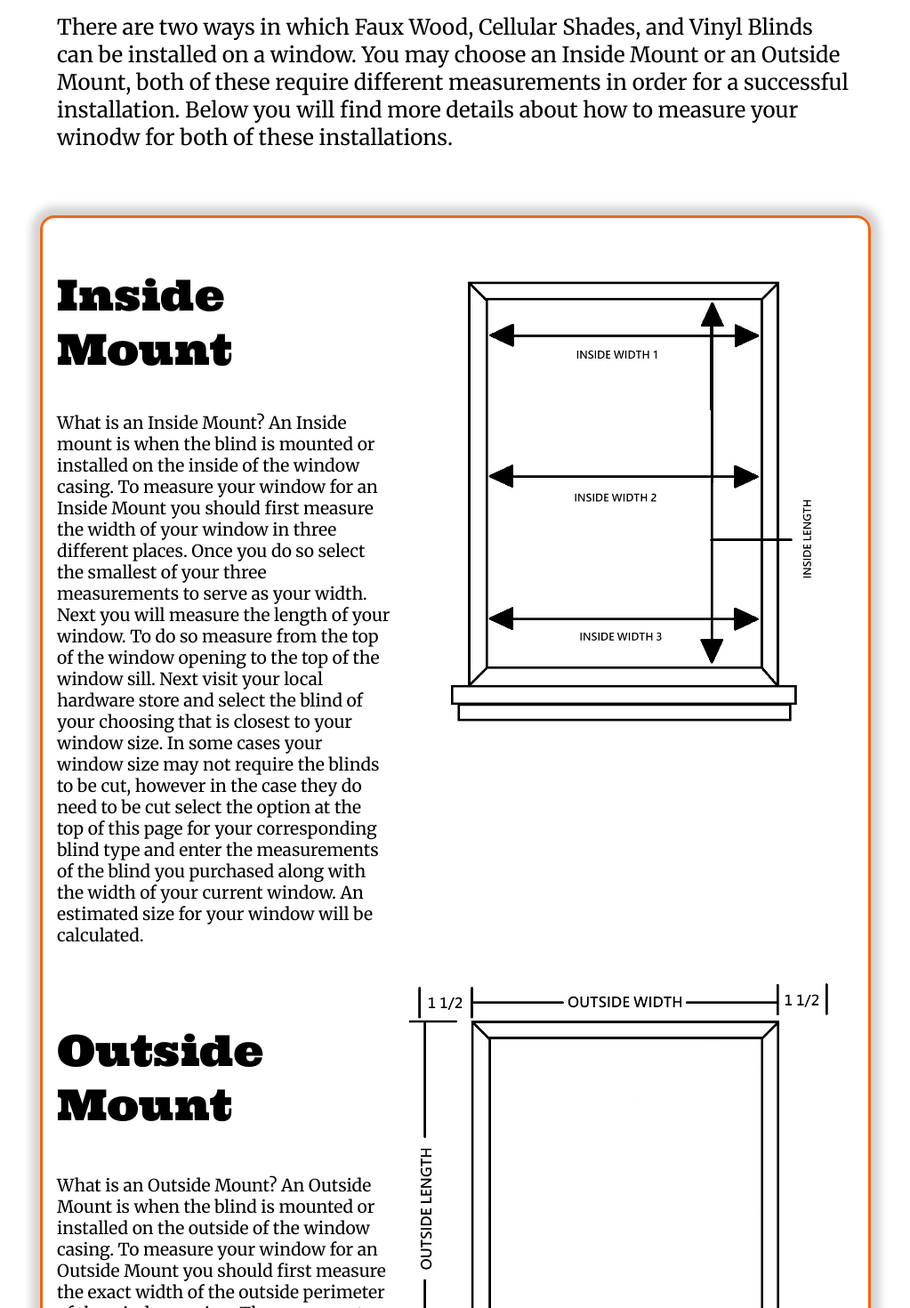
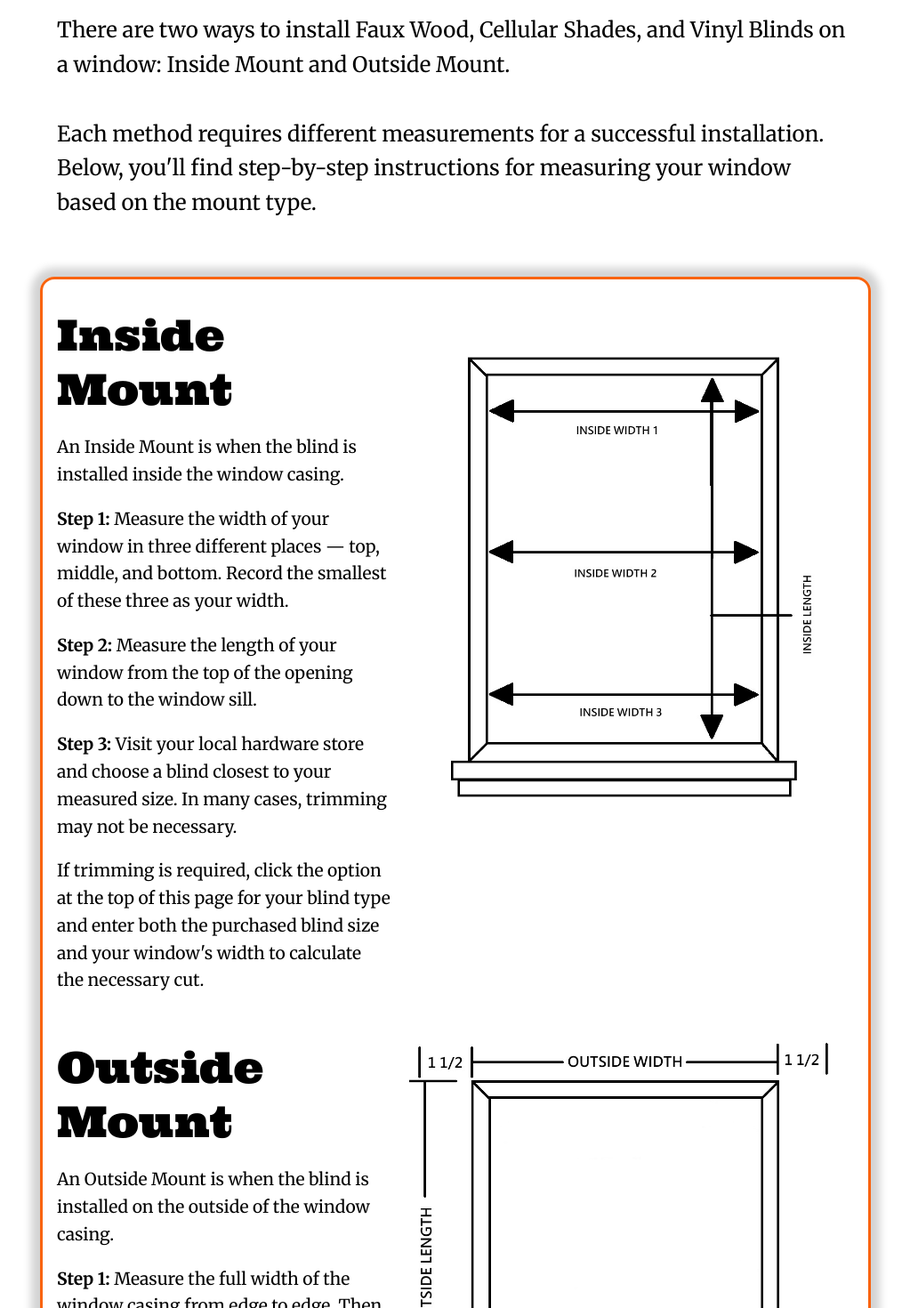
Before and after one commit to Anthony-Ghilardi/ExactBlinds, a React (Create React App) app: page /howto in a window 1280 px wide. Shown: the part 420-1890 px from the top of the page at 89% size, without its empty margins (128-1151 px from the left). Built offline with nearby package versions, Linux system fonts and the light colour scheme.

Commit message:
Button animations and stlying changes

```diff
--- a/src/components/Cellular/cellular.css
+++ b/src/components/Cellular/cellular.css
@@ -108,9 +108,48 @@
     justify-content: center;
     align-items: center;
     margin: 0 auto;
+    margin-bottom: 1rem;
     padding-top: 1rem;
     padding-bottom: 1rem;
     font-family: "Merriweather", serif;
     font-weight: 700;
     font-style: normal;
+    width: 15%;
+    border: solid #f9630d 3px;
+    border-radius: 1rem;
+    box-shadow: 0 0 5px 5px #D3D3D3;
+    cursor: pointer;
 }
+
+.cellular-tape-measure-container {
+    display: flex;
+    flex-direction: column;
+    justify-content: center;
+    align-items: center;
+}
+
+@keyframes fadeOut {
+    from {
+        opacity: 1;
+    }
+    to {
+        opacity: 0;
+    }
+}
+
+.fade-out {
+    animation: fadeOut 0.4s ease-in-out forwards;
+}
+
+@keyframes fadeIn {
+    from {
+        opacity: 0;
+    }
+    to {
+        opacity: 1;
+    }
+}
+
+.fade-in {
+    animation: fadeIn 0.4s ease-in-out forwards;
+}
--- a/src/components/FauxWood/FauxWood.jsx
+++ b/src/components/FauxWood/FauxWood.jsx
@@ -10,6 +10,8 @@ export default function FauxWood() {
   const [DesiredValue, setDesiredValue] = useState("");
   const [Cut, setCut] = useState("");
   const [IsHidden, setIsHidden] = useState(false);
+  const [ToggleAnimation, setToggleAnimation] = useState("fade-out");
+  const [ShouldRenderTape, setShouldRenderTape] = useState(false)
   const [HideResult, setHideResult] = useState(false);
 
   const handleOriginalInput = (event) => {
@@ -120,9 +122,19 @@ export default function FauxWood() {
     console.log(blindCut);
   };
 
-  const toggleHiddenElement = () => {
-    setIsHidden(!IsHidden);
-  };
+  const controlVisibility = () => {
+    if(!IsHidden) {
+      setShouldRenderTape(true);
+      setToggleAnimation("fade-in");
+      setIsHidden(true);
+    } else {
+      setToggleAnimation("fade-out")
+      setTimeout(() => {
+        setShouldRenderTape(false);
+        setIsHidden(false);
+      },400)
+    }
+  }
 
   return (
     <div>
@@ -173,10 +185,12 @@ export default function FauxWood() {
         </div>
       )}
       <div className="faux-tape-measure-button">
-        <button onClick={toggleHiddenElement}>
+        <button onClick={controlVisibility}>
           {IsHidden ? "Hide tape measure" : "Show tape measure"}
         </button>
-        {IsHidden && <TapeMeasure />}
+      </div>
+      <div className={`faux-tape-measure-container ${ToggleAnimation}`}>
+        {ShouldRenderTape && <TapeMeasure />}
       </div>
     </div>
   );
--- a/src/components/FauxWood/faux-wood.css
+++ b/src/components/FauxWood/faux-wood.css
@@ -108,9 +108,48 @@
     justify-content: center;
     align-items: center;
     margin: 0 auto;
+    margin-bottom: 1rem;
     padding-top: 1rem;
     padding-bottom: 1rem;
     font-family: "Merriweather", serif;
     font-weight: 700;
     font-style: normal;
+    width: 15%;
+    border: solid #f9630d 3px;
+    border-radius: 1rem;
+    box-shadow: 0 0 5px 5px #D3D3D3;
+    cursor: pointer;
 }
+
+.faux-tape-measure-container {
+    display: flex;
+    flex-direction: column;
+    justify-content: center;
+    align-items: center;
+}
+
+@keyframes fadeOut {
+    from {
+        opacity: 1;
+    }
+    to {
+        opacity: 0;
+    }
+}
+
+.fade-out {
+    animation: fadeOut 0.4s ease-in-out forwards;
+}
+
+@keyframes fadeIn {
+    from {
+        opacity: 0;
+    }
+    to {
+        opacity: 1;
+    }
+}
+
+.fade-in {
+    animation: fadeIn 0.4s ease-in-out forwards;
+}
--- a/src/components/Tutorial/Tutorial.jsx
+++ b/src/components/Tutorial/Tutorial.jsx
@@ -2,63 +2,87 @@ import React from "react";
 import "./tutorial.css";
 import Navbar from "../Navbar/Navbar";
 import InsideMountHelper from "../../images/InsideMountHelper.jpg";
-import OutsideMountHelper from "../../images/OutsideMountHelper.jpg"
+import OutsideMountHelper from "../../images/OutsideMountHelper.jpg";
 
 export default function Tutorial() {
   return (
     <div>
       <Navbar />
       <article className="intro-article">
-          <h1>Measuring your window</h1>
-          <p>
-            There are two ways in which Faux Wood, Cellular Shades, and Vinyl
-            Blinds can be installed on a window. You may choose an Inside Mount
-            or an Outside Mount, both of these require different measurements in
-            order for a successful installation. Below you will find more
-            details about how to measure your winodw for both of these
-            installations.
-          </p>
-        </article>
+        <h1>Measuring Your Window</h1>
+        <p>
+          There are two ways to install Faux Wood, Cellular Shades, and Vinyl
+          Blinds on a window: Inside Mount and Outside Mount.
+        </p>
+        <p>
+          Each method requires different measurements for a successful
+          installation. Below, you'll find step-by-step instructions for
+          measuring your window based on the mount type.
+        </p>
+      </article>
+
       <div className="tutorial-body-container">
         <article className="inside-mount-article">
           <h2>Inside Mount</h2>
           <p>
-            What is an Inside Mount? An Inside mount is when the blind is
-            mounted or installed on the inside of the window casing. To measure
-            your window for an Inside Mount you should first measure the width
-            of your window in three different places. Once you do so select the
-            smallest of your three measurements to serve as your width. Next you
-            will measure the length of your window. To do so measure from the
-            top of the window opening to the top of the window sill. Next visit
-            your local hardware store and select the blind of your choosing
-            that is closest to your window size. In some cases your window size
-            may not require the blinds to be cut, however in the case they do
-            need to be cut select the option at the top of this page for your
-            corresponding blind type and enter the measurements of the blind you
-            purchased along with the width of your current window. An estimated
-            size for your window will be calculated.
+            An Inside Mount is when the blind is installed inside the window
+            casing.
+          </p>
+          <p>
+            <strong>Step 1:</strong> Measure the width of your window in three
+            different places — top, middle, and bottom. Record the smallest of
+            these three as your width.
+          </p>
+          <p>
+            <strong>Step 2:</strong> Measure the length of your window from the
+            top of the opening down to the window sill.
+          </p>
+          <p>
+            <strong>Step 3:</strong> Visit your local hardware store and choose
+            a blind closest to your measured size. In many cases, trimming may
+            not be necessary.
+          </p>
+          <p>
+            If trimming is required, click the option at the top of this page
+            for your blind type and enter both the purchased blind size and your
+            window's width to calculate the necessary cut.
           </p>
         </article>
+
         <div>
-          <img className="inside-mount-image" src={InsideMountHelper} alt="Example of inside mount measuremenets"/>
+          <img
+            className="inside-mount-image"
+            src={InsideMountHelper}
+            alt="Example of inside mount measurements"
+          />
         </div>
+
         <article className="outside-mount-article">
-          <h3>Outside Mount</h3>
+          <h2>Outside Mount</h2>
           <p>
-            What is an Outside Mount? An Outside Mount is when the blind is
-            mounted or installed on the outside of the window casing. To measure
-            your window for an Outside Mount you should first measure the exact
-            width of the outside perimeter of the window casing. Then you must
-            add a minimum of one and a half inches on both sides of the blind,
-            totally three inches total for optimal light control and privacy.
-            Next you will measure the length of the window, this is a more
-            flexible mesurement as you are not restricted by the window sill.
-            Measusre to a length which you find suitable, a three inch overlap
-            is a reccomended overlap.
+            An Outside Mount is when the blind is installed on the outside of
+            the window casing.
+          </p>
+          <p>
+            <strong>Step 1:</strong> Measure the full width of the window casing
+            from edge to edge. Then add 1.5 inches to both the left and right
+            sides (3 inches total) to ensure full light coverage and better
+            privacy.
+          </p>
+          <p>
+            <strong>Step 2:</strong> Measure the height from the top of the
+            casing down to your desired blind length. You’re not limited by a
+            window sill, so choose a length that looks best. A 3-inch overlap is
+            recommended.
           </p>
         </article>
+
         <div>
-          <img className="outside-mount-image" src={OutsideMountHelper} alt="Example of outside mount measuremenets"/>
+          <img
+            className="outside-mount-image"
+            src={OutsideMountHelper}
+            alt="Example of outside mount measurements"
+          />
         </div>
       </div>
     </div>
--- a/src/components/Tutorial/tutorial.css
+++ b/src/components/Tutorial/tutorial.css
@@ -1,4 +1,4 @@
-.intro-article{
+.intro-article {
   display: flex;
   flex-direction: column;
   justify-content: center;
@@ -18,29 +18,31 @@
   font-family: "Merriweather", serif;
   font-weight: 400;
   font-style: normal;
+  line-height: 1.6;
+  margin-bottom: 1rem;
 }
 
-.tutorial-body-container{
+.tutorial-body-container {
   width: 70%;
-    display:grid;
+  display: grid;
   grid-template-columns: 2fr 2fr;
   grid-row: auto auto;
   grid-column-gap: 20px;
   grid-row-gap: 20px;
   place-content: center;
-    margin: 0 auto;
-    margin-bottom: 3rem;
-    margin-top: 3rem;
+  margin: 3rem auto;
   border: solid #f9630d 3px;
   border-radius: 1rem;
   padding: 1rem;
-    box-shadow: 0 0 10px 10px #D3D3D3;
+  box-shadow: 0 0 10px 10px #d3d3d3;
 }
 
-.inside-mount-article h2{
+.inside-mount-article h2 {
   font-family: "Ultra", serif;
   font-size: 3rem;
   font-weight: 100;
+  margin-top: 1rem;
+  margin-bottom: 1rem;
 }
 
 .inside-mount-article p {
@@ -48,18 +50,25 @@
   font-family: "Merriweather", serif;
   font-weight: 400;
   font-style: normal;
+  line-height: 1.6;
+  margin-bottom: 1rem;
 }
 
 .inside-mount-image {
   width: 500px;
   height: 600px;
   object-fit: cover;
+  border-radius: 0.5rem;
+  margin-top: 1rem;
 }
 
-.outside-mount-article h3{
+.outside-mount-article h2,
+.outside-mount-article h3 {
   font-family: "Ultra", serif;
   font-size: 3rem;
   font-weight: 100;
+  margin-top: 1rem;
+  margin-bottom: 1rem;
 }
 
 .outside-mount-article p {
@@ -67,10 +76,39 @@
   font-family: "Merriweather", serif;
   font-weight: 400;
   font-style: normal;
+  line-height: 1.6;
+  margin-bottom: 1rem;
 }
 
 .outside-mount-image {
   width: 500px;
   height: 600px;
   object-fit: cover;
+  border-radius: 0.5rem;
+  margin-top: 1rem;
 }
+
+.tutorial-body-container ol {
+  padding-left: 1.5rem;
+  margin-bottom: 1rem;
+}
+
+.tutorial-body-container ol li {
+  margin-bottom: 0.5rem;
+  font-size: 1.2rem;
+  line-height: 1.5;
+}
+
+@media (max-width: 900px) {
+  .tutorial-body-container {
+    display: flex;
+    flex-direction: column;
+    align-items: center;
+  }
+
+  .inside-mount-image,
+  .outside-mount-image {
+    width: 100%;
+    height: auto;
+  }
+}
--- a/src/components/Vinyl/vinyl.css
+++ b/src/components/Vinyl/vinyl.css
@@ -108,9 +108,48 @@
     justify-content: center;
     align-items: center;
     margin: 0 auto;
+    margin-bottom: 1rem;
     padding-top: 1rem;
     padding-bottom: 1rem;
     font-family: "Merriweather", serif;
     font-weight: 700;
     font-style: normal;
+    width: 15%;
+    border: solid #f9630d 3px;
+    border-radius: 1rem;
+    box-shadow: 0 0 5px 5px #D3D3D3;
+    cursor: pointer;
 }
+
+.vinyl-tape-measure-container {
+    display: flex;
+    flex-direction: column;
+    justify-content: center;
+    align-items: center;
+}
+
+@keyframes fadeOut {
+    from {
+        opacity: 1;
+    }
+    to {
+        opacity: 0;
+    }
+}
+
+.fade-out {
+    animation: fadeOut 0.4s ease-in-out forwards;
+}
+
+@keyframes fadeIn {
+    from {
+        opacity: 0;
+    }
+    to {
+        opacity: 1;
+    }
+}
+
+.fade-in {
+    animation: fadeIn 0.4s ease-in-out forwards;
+}
```
Also changed, not shown: src/components/Cellular/Cellular.jsx (+20 -5 lines), src/components/Vinyl/Vinyl.jsx (+20 -5 lines). Lines whose indentation alone changed are shown as unchanged.
